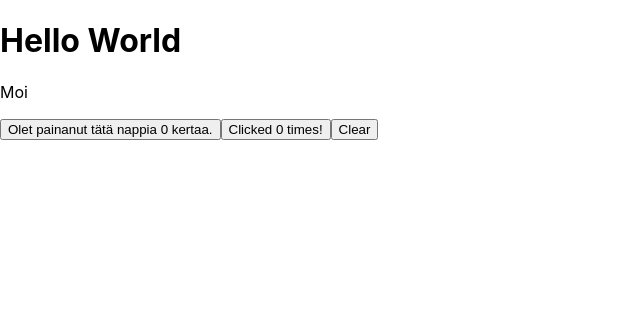
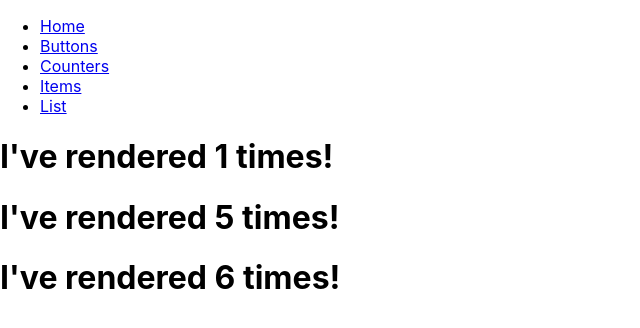
Before and after one commit to tauluiso/react-harjoitus, a React (Create React App) app in the folder react-harjoitus/: page /Counters in a window 1280 px wide. Shown: the top 328 px of the page, without its empty margins (0-640 px from the left). Built offline with nearby package versions, Linux system fonts and the light colour scheme.

Commit message:
lista luotu

```diff
--- a/react-harjoitus/package.json
+++ b/react-harjoitus/package.json
@@ -36,6 +36,6 @@
     ]
   },
   "devDependencies": {
-    "react-router-dom": "^6.8.1"
+    "react-router-dom": "^6.8.2"
   }
 }
--- a/react-harjoitus/src/App.js
+++ b/react-harjoitus/src/App.js
@@ -1,13 +1,27 @@
 import React from "react";
 import{Message} from "./pages/Message";
 import { Buttons } from "./pages/Buttons";
+import {BrowserRouter, Routes, Route} from "react-router-dom";
+import {Router} from "./pages/Router";
+import {Counters} from "./pages/Counters";
+import {Items} from "./pages/Items";
+import {List} from "./pages/List";
 
 function App() {
   return (
+    <BrowserRouter>
     <div >
-        <Message/>
-        <Buttons/>
+      <Routes>
+          <Route path='/' element={<Router/>}>
+            <Route index element={<Message/>}/>
+            <Route path="Buttons" element={<Buttons/>}/>
+            <Route path="Counters" element={<Counters/>}/>
+            <Route path="Item" element={<Items/>}/>
+            <Route path="List" element={<List/>}/>
+          </Route>
+        </Routes>
     </div>
+    </BrowserRouter>
   );
 }
 
--- /dev/null
+++ b/react-harjoitus/src/pages/Counters.jsx
@@ -0,0 +1,34 @@
+import React from "react";
+import{useState, useEffect} from "react";
+
+export const Counters =()=>{
+    const[count, setCount] = useState(0);
+    const[count2, setCount2] = useState(0);
+    const[count3, setCount3] = useState(0);
+
+    useEffect(()=>{
+        setTimeout(function(){
+
+            setCount(count +1);
+        }, 1000);
+    },[]  );
+
+    useEffect(()=>{
+        setTimeout(function(){
+
+            setCount2(count2 +1);
+        }, 1000);
+    });
+
+    useEffect(()=>{
+            setCount3(count3 +1);
+    },[count2]  );
+
+    return(
+        <div>
+            <h1>I've rendered {count} times!</h1>
+            <h1>I've rendered {count2} times!</h1>
+            <h1>I've rendered {count3} times!</h1>
+        </div>
+    );
+}
--- /dev/null
+++ b/react-harjoitus/src/pages/Item.jsx
@@ -0,0 +1,11 @@
+import React from "react";
+
+export const Item = (props) =>{
+    return(
+    <div>
+        <p>Title: {props.title}</p>
+        <p>Description:{props.description}</p>
+        <img src={props.img}/>
+    </div>
+    )
+}
--- /dev/null
+++ b/react-harjoitus/src/pages/Items.jsx
@@ -0,0 +1,20 @@
+import React from "react";
+import {Item} from "./Item";
+import {items} from "./itemDataBase";
+
+export const Items = ()=>{
+    return(
+        <div>
+            {
+                items.map(({title,description,img})=>
+                    <Item
+                    title ={title}
+                    description={description}
+                    img={img}
+
+                    />
+                )
+            }
+        </div>
+    )
+}
--- /dev/null
+++ b/react-harjoitus/src/pages/List.jsx
@@ -0,0 +1,23 @@
+import react from "react";
+import { useState } from "react";
+
+export const List =()=>{
+    const[content, setContent]=useState([]);
+    const[inputValue,setInputValue] = useState('');
+
+    return(
+        <div>
+           <div>
+            <form onSubmit={(event)=>{
+                event.preventDefault()
+                const temp = [inputValue,...content];
+                setContent(temp);
+                setInputValue('');
+            }}>
+                <input type="text"placeholder="Type here" value={inputValue} required/>
+                <imput type="submit"value="Submit"/>
+            </form>
+            </div>
+        </div>
+    )
+}
--- /dev/null
+++ b/react-harjoitus/src/pages/Router.jsx
@@ -0,0 +1,34 @@
+import React from "react";
+import {Outlet,Link} from "react-router-dom";
+
+export const Router=()=>{
+    return(
+        <>
+            <div>
+                <ul>
+                    <li>
+                        <Link to="/">Home</Link>
+                    </li>
+
+                    <li>
+                        <Link to="Buttons">Buttons</Link>
+                    </li>
+
+                    <li>
+                        <Link to="/Counters">Counters</Link>
+                    </li>
+
+                    <li>
+                        <Link to="/Item">Items</Link>
+                    </li>
+
+                    <li>
+                        <Link to="/List">List</Link>
+                    </li>
+
+                </ul>
+            </div>
+        <Outlet/>
+        </>
+    );
+}
--- /dev/null
+++ b/react-harjoitus/src/pages/itemDataBase.js
@@ -0,0 +1,14 @@
+export const items=[
+    {
+        img:"https://cdn.ebs.newsner.com/wp-content/uploads/sites/15/2022/04/koiranpentu.jpg",
+        title:"Pennun nimi: Alpo",
+        description:"Katso nyt kuin söpö <3",
+        id: 0,
+    },
+    {
+        img:"https://get.musti.media/shops/pfi/resources/ftp/original/a8/aae9a0b069f059b00ba93339e1c886.jpg",
+        title:"Pennun nimi: Löppö",
+        description:"Se nukkuu niin sikeästi!",
+        id: 1,
+    },
+]
```
Also changed, not shown: 1 other file (tests, documents, lock files or other folders).
